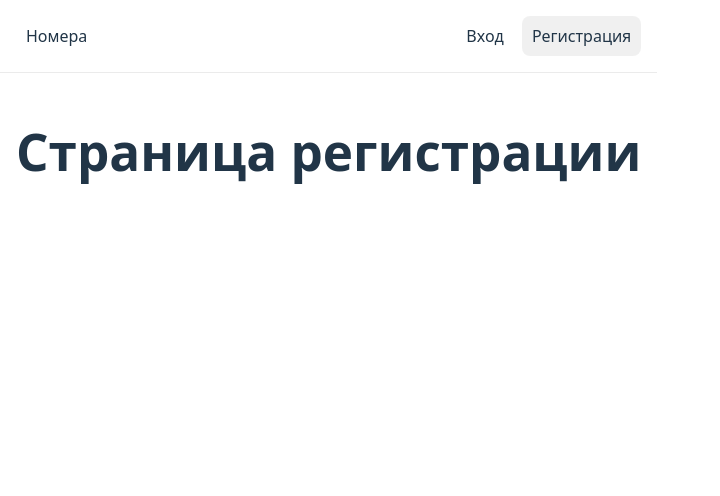
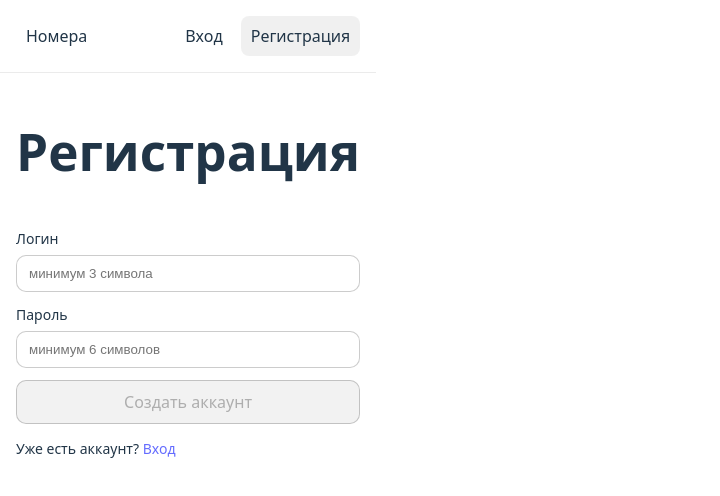
Before and after one commit to iNkyZ1/Diploma-SPA, a React app in the folder frontend/: page /register in a window 1280 px wide. Shown: the top 496 px of the page, without its empty margins (0-720 px from the left). Built offline with nearby package versions, Linux system fonts and the light colour scheme; the HTML template or start-up script is replaced by a standard one.

Commit message:
feat(auth-ui): implement login and register pages with validation

```diff
--- /dev/null
+++ b/frontend/src/features/auth/lib/validateAuth.js
@@ -0,0 +1,10 @@
+export function validateAuth({ login, password }) {
+	const errors = {};
+
+	if (!login || login.trim().length < 3)
+		errors.login = 'Логин должен быть минимум 3 символа';
+	if (!password || password.length < 6)
+		errors.password = 'Пароль должен быть минимум 6 символов';
+
+	return errors;
+}
--- a/frontend/src/pages/AuthLoginPage/AuthLoginPage.jsx
+++ b/frontend/src/pages/AuthLoginPage/AuthLoginPage.jsx
@@ -1,3 +1,112 @@
+import { useMemo, useState } from 'react';
+import { Link, useLocation, useNavigate } from 'react-router-dom';
+
+import { useAppDispatch, useAppSelector } from '../../app/store/hooks';
+import {
+	loginThunk,
+	selectAuth,
+	selectIsAuthed,
+} from '../../features/auth/model/authSlice';
+import { validateAuth } from '../../features/auth/lib/validateAuth';
+import { Input } from '../../shared/ui/Input';
+import { Button } from '../../shared/ui/Button';
+
+function getServerErrorMessage(err) {
+	if (!err) return null;
+
+	if (err.status === 401) return 'Неверный логин или пароль';
+	if (err.status === 400) return 'Проверьте правильность заполнения полей';
+	if (err.status === 0) return 'Сеть недоступна. Попробуйте ещё раз';
+
+	return err.message || 'Ошибка';
+}
+
 export function AuthLoginPage() {
-	return <h1>Страница логина</h1>;
+	const dispatch = useAppDispatch();
+	const navigate = useNavigate();
+	const location = useLocation();
+
+	const isAuthed = useAppSelector(selectIsAuthed);
+	const { status, error } = useAppSelector(selectAuth);
+
+	const [login, setLogin] = useState('');
+	const [password, setPassword] = useState('');
+	const [touched, setTouched] = useState(false);
+
+	const fieldErrors = useMemo(() => {
+		if (!touched) return {};
+		return validateAuth({ login, password });
+	}, [login, password, touched]);
+
+	const canSubmit =
+		Object.keys(fieldErrors).length === 0 &&
+		login &&
+		password &&
+		status !== 'loading';
+
+	const from = location.state?.from || '/rooms';
+
+	if (isAuthed) {
+		navigate(from, { replace: true });
+	}
+
+	const onSubmit = async (e) => {
+		e.preventDefault();
+		setTouched(true);
+
+		const errs = validateAuth({ login, password });
+		if (Object.keys(errs).length > 0) return;
+
+		const res = await dispatch(loginThunk({ login: login.trim(), password }));
+		if (loginThunk.fulfilled.match(res)) {
+			navigate(from, { replace: true });
+		}
+	};
+
+	return (
+		<div style={{ maxWidth: 420, margin: '0 auto', display: 'grid', gap: 14 }}>
+			<h1>Вход</h1>
+
+			<form onSubmit={onSubmit} style={{ display: 'grid', gap: 12 }}>
+				<Input
+					label="Логин"
+					value={login}
+					onChange={(e) => setLogin(e.target.value)}
+					onBlur={() => setTouched(true)}
+					error={fieldErrors.login}
+					placeholder="например: user или admin"
+					autoComplete="username"
+				/>
+
+				<Input
+					label="Пароль"
+					type="password"
+					value={password}
+					onChange={(e) => setPassword(e.target.value)}
+					onBlur={() => setTouched(true)}
+					error={fieldErrors.password}
+					placeholder="минимум 6 символов"
+					autoComplete="current-password"
+				/>
+
+				{error && (
+					<div style={{ color: 'crimson', fontSize: 14 }}>
+						{getServerErrorMessage(error)}
+					</div>
+				)}
+
+				<Button disabled={!canSubmit}>
+					{status === 'loading' ? 'Входим...' : 'Войти'}
+				</Button>
+			</form>
+
+			<div style={{ fontSize: 14 }}>
+				Нет аккаунта? <Link to="/register">Регистрация</Link>
+			</div>
+
+			<div style={{ fontSize: 12, opacity: 0.7 }}>
+				Тестовые данные мок-сервера: <b>admin/admin123</b> или <b>user/user123</b>
+			</div>
+		</div>
+	);
 }
--- a/frontend/src/pages/AuthRegisterPage/AuthRegisterPage.jsx
+++ b/frontend/src/pages/AuthRegisterPage/AuthRegisterPage.jsx
@@ -1,3 +1,98 @@
+import { useMemo, useState } from 'react';
+import { Link, useLocation, useNavigate } from 'react-router-dom';
+
+import { useAppDispatch, useAppSelector } from '../../app/store/hooks';
+import { registerThunk, selectAuth } from '../../features/auth/model/authSlice';
+import { validateAuth } from '../../features/auth/lib/validateAuth';
+import { Input } from '../../shared/ui/Input';
+import { Button } from '../../shared/ui/Button';
+
+function getServerErrorMessage(err) {
+	if (!err) return null;
+
+	if (err.status === 409) return 'Такой логин уже занят';
+	if (err.status === 400) return 'Проверьте правильность заполнения полей';
+	if (err.status === 0) return 'Сеть недоступна. Попробуйте ещё раз';
+
+	return err.message || 'Ошибка';
+}
+
 export function AuthRegisterPage() {
-	return <h1>Страница регистрации</h1>;
+	const dispatch = useAppDispatch();
+	const navigate = useNavigate();
+	const location = useLocation();
+
+	const { status, error } = useAppSelector(selectAuth);
+
+	const [login, setLogin] = useState('');
+	const [password, setPassword] = useState('');
+	const [touched, setTouched] = useState(false);
+
+	const fieldErrors = useMemo(() => {
+		if (!touched) return {};
+		return validateAuth({ login, password });
+	}, [login, password, touched]);
+
+	const canSubmit =
+		Object.keys(fieldErrors).length === 0 &&
+		login &&
+		password &&
+		status !== 'loading';
+	const from = location.state?.from || '/rooms';
+
+	const onSubmit = async (e) => {
+		e.preventDefault();
+		setTouched(true);
+
+		const errs = validateAuth({ login, password });
+		if (Object.keys(errs).length > 0) return;
+
+		const res = await dispatch(registerThunk({ login: login.trim(), password }));
+		if (registerThunk.fulfilled.match(res)) {
+			navigate(from, { replace: true });
+		}
+	};
+
+	return (
+		<div style={{ maxWidth: 420, margin: '0 auto', display: 'grid', gap: 14 }}>
+			<h1>Регистрация</h1>
+
+			<form onSubmit={onSubmit} style={{ display: 'grid', gap: 12 }}>
+				<Input
+					label="Логин"
+					value={login}
+					onChange={(e) => setLogin(e.target.value)}
+					onBlur={() => setTouched(true)}
+					error={fieldErrors.login}
+					placeholder="минимум 3 символа"
+					autoComplete="username"
+				/>
+
+				<Input
+					label="Пароль"
+					type="password"
+					value={password}
+					onChange={(e) => setPassword(e.target.value)}
+					onBlur={() => setTouched(true)}
+					error={fieldErrors.password}
+					placeholder="минимум 6 символов"
+					autoComplete="new-password"
+				/>
+
+				{error && (
+					<div style={{ color: 'crimson', fontSize: 14 }}>
+						{getServerErrorMessage(error)}
+					</div>
+				)}
+
+				<Button disabled={!canSubmit}>
+					{status === 'loading' ? 'Создаём...' : 'Создать аккаунт'}
+				</Button>
+			</form>
+
+			<div style={{ fontSize: 14 }}>
+				Уже есть аккаунт? <Link to="/login">Вход</Link>
+			</div>
+		</div>
+	);
 }
--- /dev/null
+++ b/frontend/src/shared/ui/Button.jsx
@@ -0,0 +1,17 @@
+export function Button({ children, disabled, ...props }) {
+	return (
+		<button
+			{...props}
+			disabled={disabled}
+			style={{
+				padding: '10px 14px',
+				borderRadius: 10,
+				border: '1px solid rgba(0,0,0,0.2)',
+				background: disabled ? 'rgba(0,0,0,0.05)' : 'white',
+				cursor: disabled ? 'not-allowed' : 'pointer',
+			}}
+		>
+			{children}
+		</button>
+	);
+}
--- /dev/null
+++ b/frontend/src/shared/ui/Input.jsx
@@ -0,0 +1,17 @@
+export function Input({ label, error, ...props }) {
+	return (
+		<label style={{ display: 'grid', gap: 6 }}>
+			{label && <span style={{ fontSize: 14 }}>{label}</span>}
+			<input
+				{...props}
+				style={{
+					padding: '10px 12px',
+					borderRadius: 10,
+					border: `1px solid ${error ? 'crimson' : 'rgba(0,0,0,0.2)'}`,
+					outline: 'none',
+				}}
+			/>
+			{error && <span style={{ color: 'crimson', fontSize: 12 }}>{error}</span>}
+		</label>
+	);
+}
```
